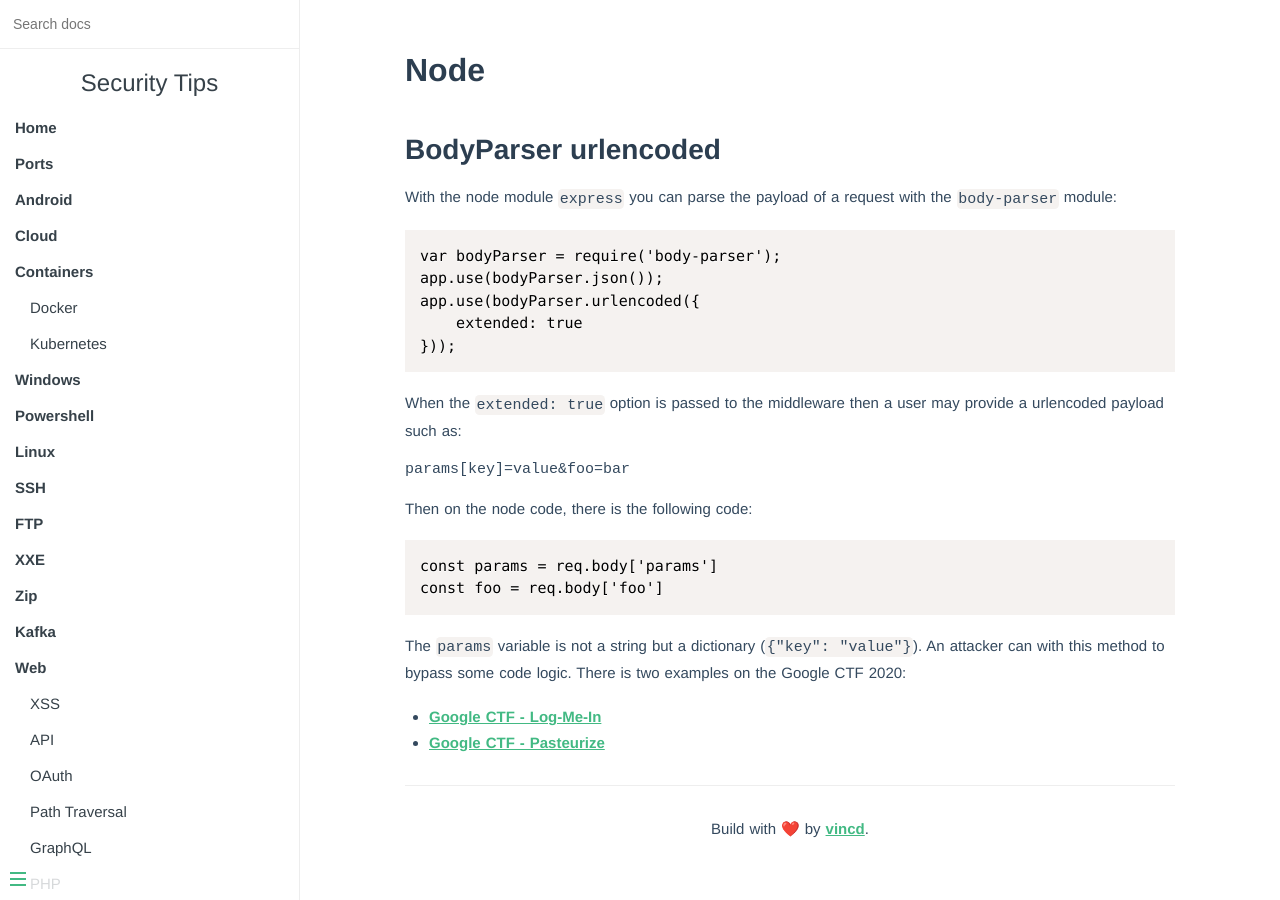
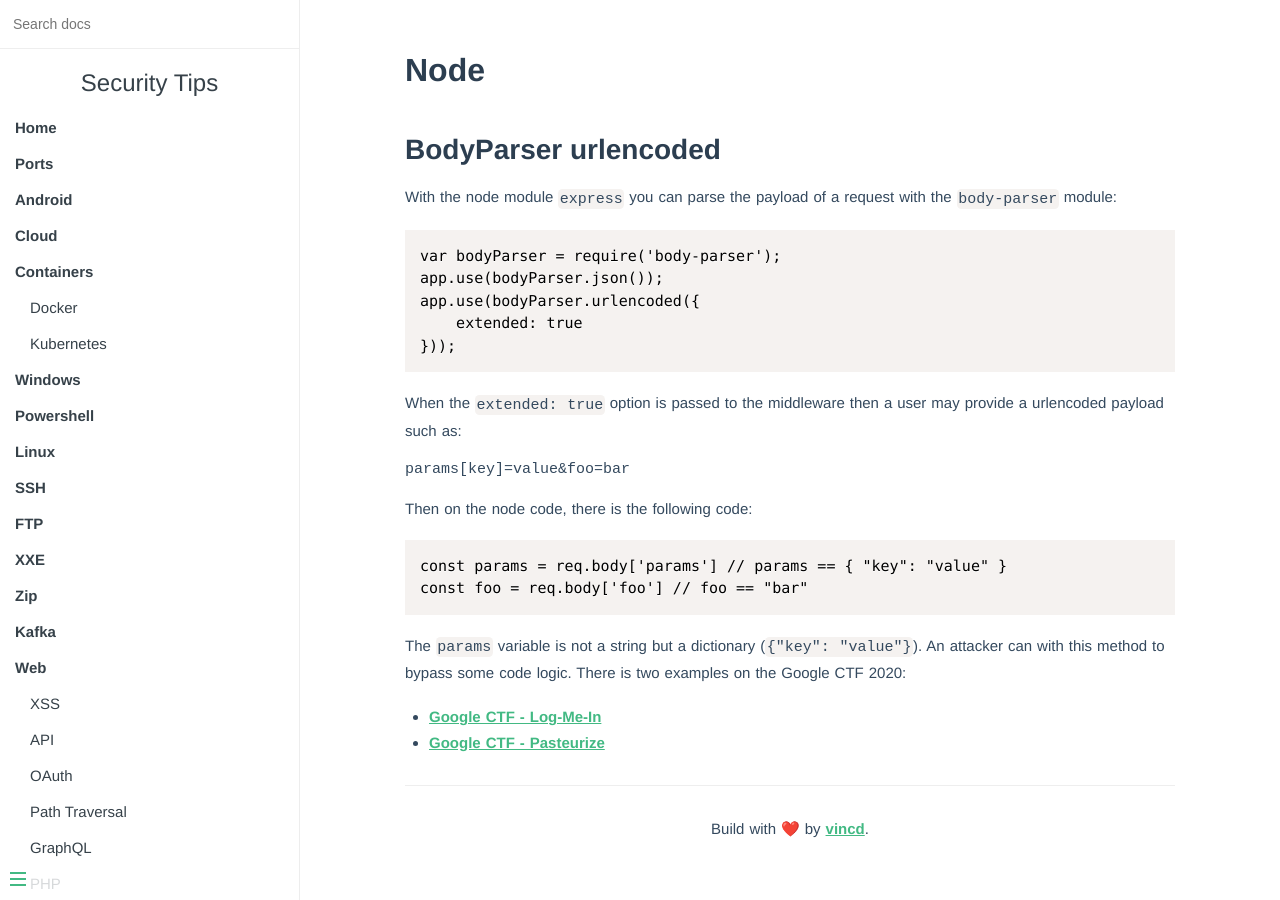
Before and after one commit to vincd/security-tips, an MkDocs documentation site: the page built from docs/node.md, in a window 1280 px wide and 900 px high, scrolled down 38 px. Built offline with MkDocs 1.6.1, drawn with Linux system fonts in a browser that asks for light colours.

Commit message:
Update node tips Update node tips

````diff
--- a/docs/node.md
+++ b/docs/node.md
@@ -6,7 +6,7 @@
 With the node module `express` you can parse the payload of a request with the
 `body-parser` module:
 
-```node
+```javascript
 var bodyParser = require('body-parser');
 app.use(bodyParser.json());
 app.use(bodyParser.urlencoded({
@@ -23,9 +23,9 @@ params[key]=value&foo=bar
 
 Then on the node code, there is the following code:
 
-```node
-const params = req.body['params']
-const foo = req.body['foo']
+```javascript
+const params = req.body['params'] // params == { "key": "value" }
+const foo = req.body['foo'] // foo == "bar"
 ```
 
 The `params` variable is not a string but a dictionary (`{"key": "value"}`).
````
